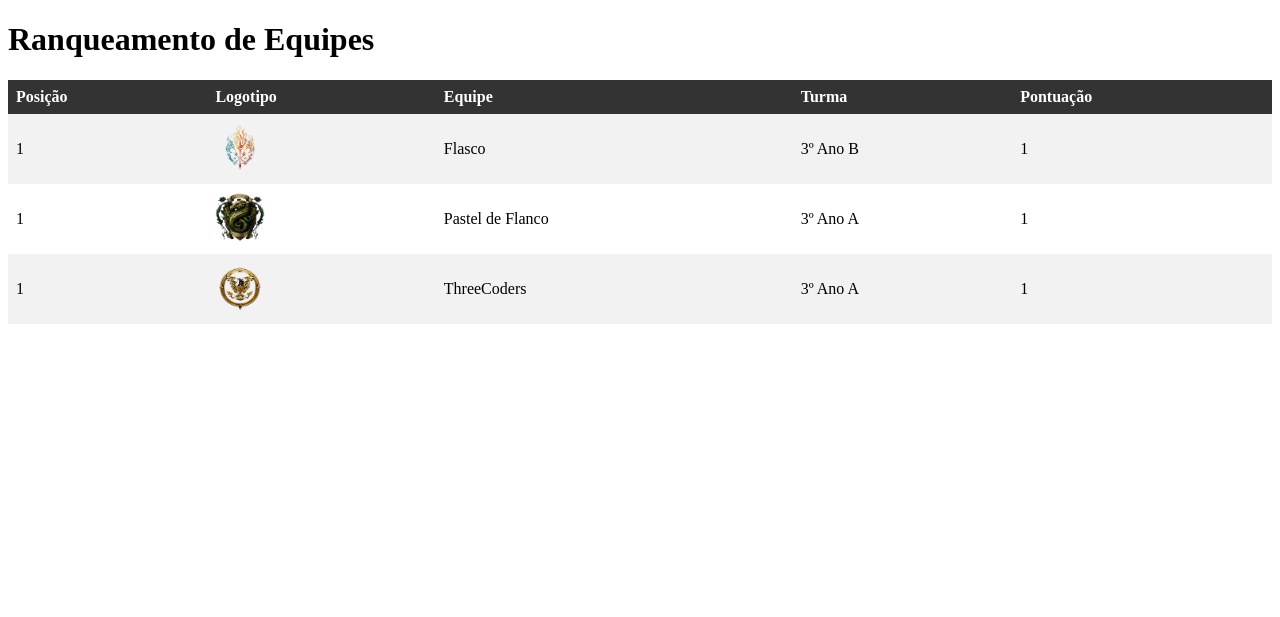
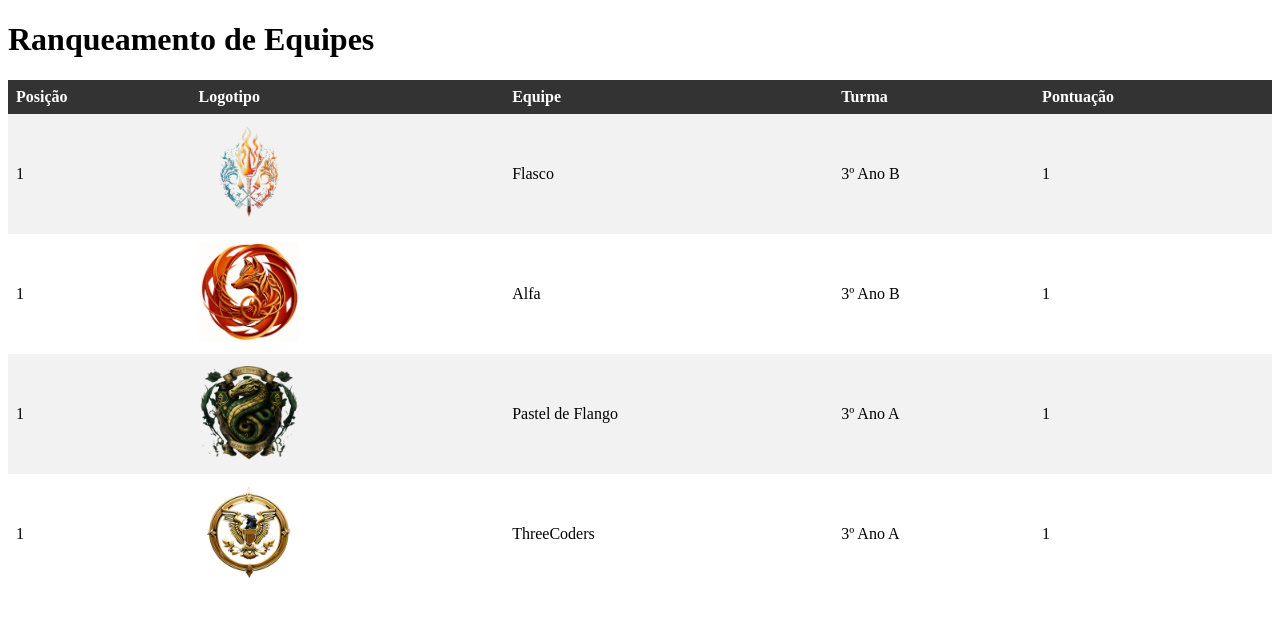
Before and after one commit to iurygdeoliveira/Web-development-classes, a PHP site: page /ranking_equipes/index.html in a window 1280 px wide. Shown: the top 617 px of the page. Run offline with PHP 8.4, Linux system fonts and the light colour scheme.

Commit message:
add others equipes

```diff
--- a/ranking_equipes/index.html
+++ b/ranking_equipes/index.html
@@ -26,8 +26,15 @@
         </tr>
         <tr>
             <td>1</td>
-            <td><img src="logotipos/pastel_de_flanco.png" alt="pastel de flanco" class="logo"></td>
-            <td>Pastel de Flanco</td>
+            <td><img src="logotipos/alfa.png" alt="Alfa" class="logo"></td>
+            <td>Alfa</td>
+            <td>3º Ano B</td>
+            <td>1</td>
+        </tr>
+        <tr>
+            <td>1</td>
+            <td><img src="logotipos/pastel_de_flango.png" alt="pastel de flango" class="logo"></td>
+            <td>Pastel de Flango</td>
             <td>3º Ano A</td>
             <td>1</td>
         </tr>
--- a/ranking_equipes/style.css
+++ b/ranking_equipes/style.css
@@ -19,6 +19,6 @@ tr:nth-child(even) {
 }
 
 .logo {
-    width: 50px;
+    width: 100px;
     height: auto;
 }
```
Also changed, not shown: ranking_equipes/logotipos/alfa.png (added), ranking_equipes/logotipos/pastel_de_flango.png (renamed from ranking_equipes/logotipos/pastel_de_flanco.png).
